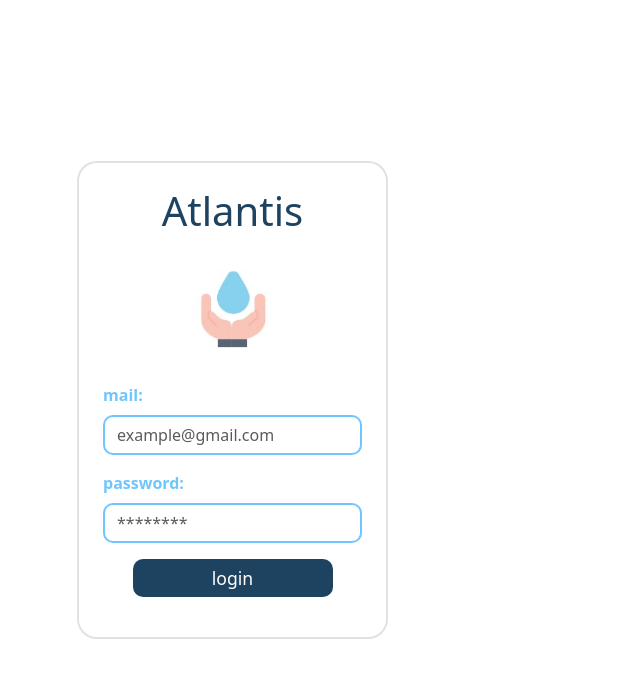
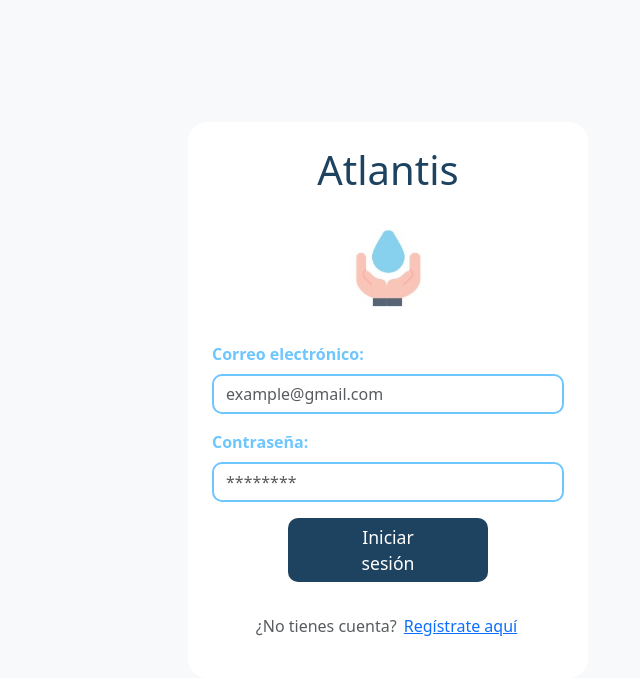
Before and after one commit to ildemar218/Atlantis, a Vue app: page / in a window 1280 px wide. Both pictures are taken after a click on the button "login". Shown: the top 678 px of the page, without its empty margins (252-892 px from the left). Built offline with nearby package versions, Linux system fonts and the light colour scheme.

Commit message:
correciones

```diff
--- a/src/assets/main.css
+++ b/src/assets/main.css
@@ -1,10 +1,22 @@
 @import './base.css';
 
+html, body, #app {
+  height: 100%;
+  min-height: 100vh;
+  width: 100%;
+  margin: 0;
+  padding: 0;
+  box-sizing: border-box;
+}
+
 #app {
-  max-width: 1280px;
-  margin: 0 auto;
-  padding: 2rem;
+  /* Elimina max-width y margin para ocupar toda la pantalla */
+  padding: 0;
   font-weight: normal;
+  min-height: 100vh;
+  width: 100vw;
+  display: flex;
+  flex-direction: column;
 }
 
 a,
@@ -25,11 +37,14 @@ a,
   body {
     display: flex;
     place-items: center;
+    min-height: 100vh;
   }
 
   #app {
-    display: grid;
-    grid-template-columns: 1fr 1fr;
-    padding: 0 2rem;
+    display: flex;
+    flex-direction: column;
+    padding: 0;
+    min-height: 100vh;
+    width: 100vw;
   }
 }
--- a/src/views/Login.vue
+++ b/src/views/Login.vue
@@ -1,16 +1,38 @@
 <template>
-  <div class="login-container d-flex justify-content-center align-items-center min-vh-100">
-    <div class="card card-login w-100" style="max-width: 350px; border-radius: 20px; border: 2px solid #2222;">
+  <div class="login-container d-flex justify-content-center align-items-center min-vh-100 p-3">
+    <div class="card card-login w-100" style="max-width: 400px; border-radius: 20px; border: 2px  ;">
       <div class="login-card p-4 bg-white d-flex flex-column align-items-center" style="border-radius: 20px;">
         <BaseTitle>Atlantis</BaseTitle>
         <BaseIcon :src="atlantisIcon" alt="Icono Atlantis" style="width: 100px; margin-bottom: 24px;" />
+
         <form @submit.prevent="handleLogin" class="w-100">
-          <FormField label="mail:" v-model="email" type="email" placeholder="example@gmail.com" id="login-email" />
-          <FormField label="password:" v-model="password" type="password" placeholder="********" id="login-password" />
-          <div class="d-flex justify-content-center">
-            <BaseButton style="width: 100%; max-width: 200px;">login</BaseButton>
+          <FormField
+            label="Correo electrónico:"
+            v-model="email"
+            type="email"
+            placeholder="example@gmail.com"
+            id="login-email"
+          />
+          <FormField
+            label="Contraseña:"
+            v-model="password"
+            type="password"
+            placeholder="********"
+            id="login-password"
+          />
+
+          <div class="d-flex justify-content-center mt-3">
+            <!-- Aquí está el cambio importante: type="submit" -->
+            <BaseButton type="submit" style="width: 100%; max-width: 200px;">
+              Iniciar sesión
+            </BaseButton>
           </div>
         </form>
+
+        <p class="mt-3 text-center text-muted">
+          ¿No tienes cuenta?
+          <router-link to="/register">Regístrate aquí</router-link>
+        </p>
       </div>
     </div>
   </div>
@@ -41,8 +63,10 @@ const handleLogin = async () => {
     });
     return;
   }
+
   try {
     const result = await AuthService.login({ email: email.value, password: password.value });
+
     if (result.success) {
       Swal.fire({
         title: '¡Bienvenido!',
@@ -76,4 +100,8 @@ const handleLogin = async () => {
 };
 </script>
 
-<style scoped></style>
+<style scoped>
+.login-container {
+  background-color: #f8f9fa;
+}
+</style>
--- a/src/views/Register.vue
+++ b/src/views/Register.vue
@@ -1,45 +1,67 @@
 <template>
-  <div class="login-container d-flex justify-content-center align-items-center min-vh-100">
-    <div class="card card-login w-100" style="max-width: 350px; border-radius: 20px; border: 2px solid #2222;">
+  <div class="login-container d-flex justify-content-center align-items-center min-vh-100 p-3">
+    <div class="card card-login w-100" style="max-width: 400px; border-radius: 20px; border: 2px">
       <div class="login-card p-4 bg-white d-flex flex-column align-items-center" style="border-radius: 20px;">
         <BaseTitle>Atlantis</BaseTitle>
         <BaseIcon :src="atlantisIcon" alt="Icono Atlantis" style="width: 100px; margin-bottom: 24px;" />
+
         <form @submit.prevent="handleRegister" class="w-100">
-          <FormField label="mail:" v-model="email" type="email" placeholder="example@gmail.com" id="register-email" />
-          <FormField label="password:" v-model="password" type="password" placeholder="********" id="register-password" />
-          <FormField label="Confirm Password:" v-model="confirmPassword" type="password" placeholder="********" id="register-confirm-password" />
-          <div class="d-flex justify-content-center">
-            <BaseButton style="width: 100%; max-width: 200px;">register</BaseButton>
+          <FormField
+            label="Nombre completo:"
+            v-model="name"
+            type="text"
+            placeholder="Tu nombre"
+            id="register-name"
+          />
+          <FormField
+            label="Correo electrónico:"
+            v-model="email"
+            type="email"
+            placeholder="example@gmail.com"
+            id="register-email"
+          />
+          <FormField
+            label="Contraseña:"
+            v-model="password"
+            type="password"
+            placeholder="********"
+            id="register-password"
+          />
+          <div class="d-flex justify-content-center mt-3">
+            <BaseButton type="submit" style="width: 100%; max-width: 200px;">
+              Registrarse
+            </BaseButton>
           </div>
         </form>
-        <p class="mt-3 text-center">
-          ¿Ya tienes cuenta? <router-link to="/login">Inicia sesión</router-link>
+
+        <p class="mt-3 text-center text-muted">
+          ¿Ya tienes cuenta?
+          <router-link to="/login">Inicia sesión</router-link>
         </p>
       </div>
     </div>
   </div>
 </template>
 
-
-
 <script setup>
 import { ref } from 'vue';
 import { useRouter } from 'vue-router';
 import { AuthService } from '../firebase/auth.js';
 import Swal from 'sweetalert2';
+
 import BaseTitle from '../components/atoms/BaseTitle.vue';
 import BaseIcon from '../components/atoms/BaseIcon.vue';
 import BaseButton from '../components/atoms/BaseButton.vue';
 import FormField from '../components/molecules/FormField.vue';
 import atlantisIcon from '@/assets/icon.jpg';
 
+const name = ref('');
 const email = ref('');
 const password = ref('');
-const confirmPassword = ref('');
 const router = useRouter();
 
 const handleRegister = async () => {
-  if (!email.value || !password.value || !confirmPassword.value) {
+  if (!name.value || !email.value || !password.value) {
     Swal.fire({
       icon: 'warning',
       title: 'Campos incompletos',
@@ -48,15 +70,7 @@ const handleRegister = async () => {
     });
     return;
   }
-  if (password.value !== confirmPassword.value) {
-    Swal.fire({
-      icon: 'error',
-      title: 'Error',
-      text: 'Las contraseñas no coinciden.',
-      confirmButtonText: 'OK'
-    });
-    return;
-  }
+
   try {
     Swal.fire({
       title: 'Registrando...',
@@ -64,7 +78,13 @@ const handleRegister = async () => {
       allowOutsideClick: false,
       didOpen: () => Swal.showLoading(),
     });
-    const response = await AuthService.register({ email: email.value, password: password.value });
+
+    const response = await AuthService.register({
+      email: email.value,
+      password: password.value,
+      userData: { nombre: name.value }
+    });
+
     if (response.success) {
       await Swal.fire({
         icon: "success",
@@ -82,11 +102,9 @@ const handleRegister = async () => {
         text: response.error || "Error al registrar. Inténtalo de nuevo.",
         confirmButtonText: 'OK'
       });
-      return;
     }
   } catch (error) {
     Swal.close();
-    // handleAuthError(error.code); // Si tienes una función para manejar errores específicos
     Swal.fire({
       icon: 'error',
       title: 'Error',
@@ -96,3 +114,9 @@ const handleRegister = async () => {
   }
 };
 </script>
+
+<style scoped>
+.login-container {
+  background-color: #f8f9fa;
+}
+</style>
```
Also changed, not shown: src/assets/logo.svg (deleted).
